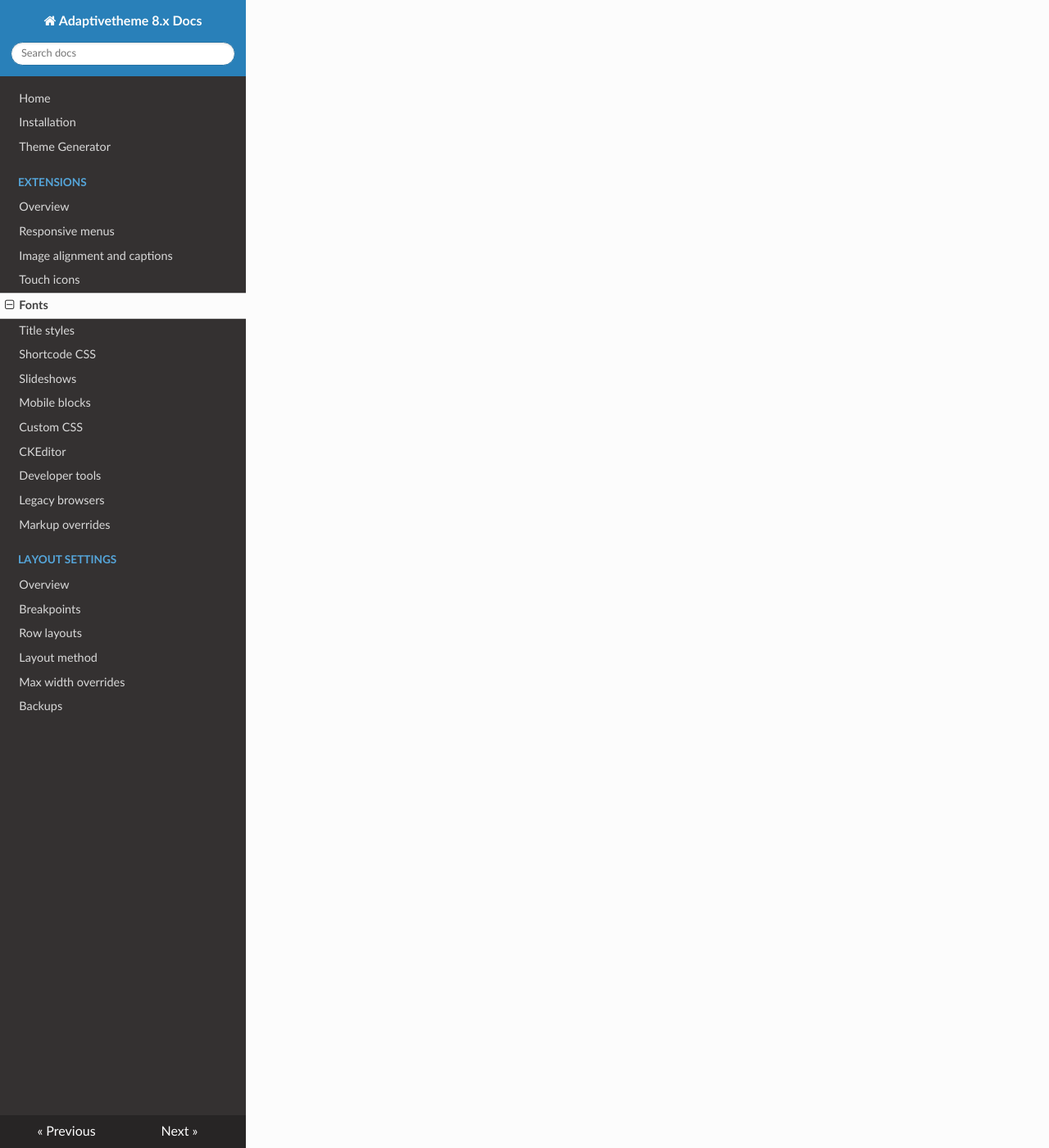
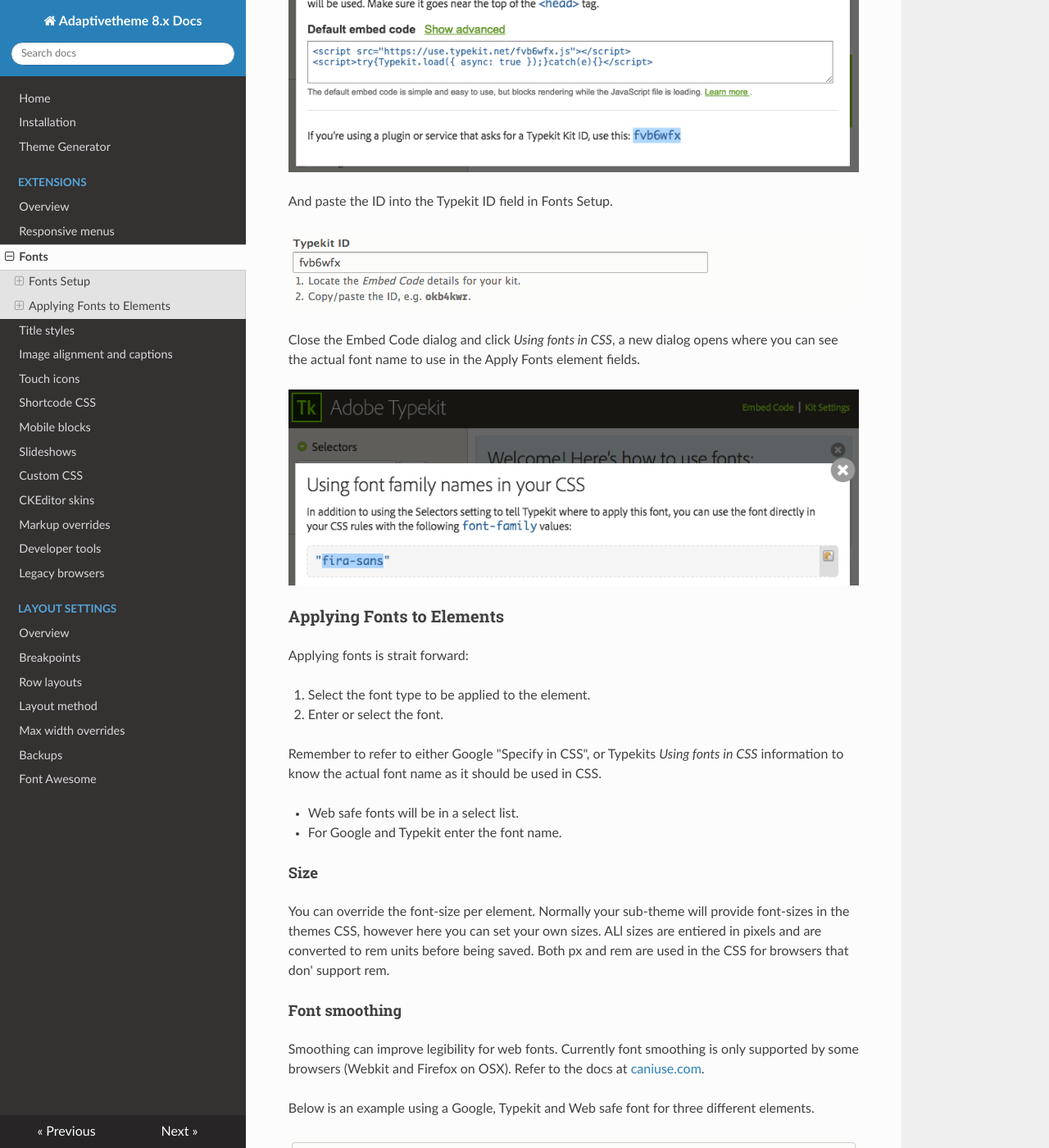
Before and after one commit to jmburnz/atdocs, an MkDocs documentation site: the page built from docs/ext/fonts.md, in a window 1280 px wide and 1400 px high, scrolled down 2617 px. Shown: the whole window at 82% size. Built offline with MkDocs 1.6.1, drawn with Linux system fonts in a browser that asks for light colours; nearby versions of some CDN libraries; old or Windows-style settings are respelled for this version of MkDocs; some of the changed text lies outside the part shown.

Commit message:
Updates for fonts and font-awesome docs

```diff
--- a/docs/ext/fonts.md
+++ b/docs/ext/fonts.md
@@ -1 +1,82 @@
-# Fonts
+## Fonts Overview
+
+The Fonts extension allows you to add new fonts to your site and apply them to elements.
+
+The process of setting up your fonts is two part:
+
+- Fonts setup: define the fonts you want to use in your site.
+- Applying fonts: apply defined fonts to site elements.
+
+### Fonts Setup
+
+Here you can define three types of fonts - websafe stacks, Google fonts and a Typekit library (ID).
+
+#### Web safe font stacks
+
+Define font stacks for commonly used fonts that are on most computers in use today. An excellent source of information on web safe fonts is available at [www.cssfontstack.com](http://www.cssfontstack.com)
+
+All sub-themes ship with default stacks. There is a variety of stack types - serif, san serfif, headline and monospace.
+
+Enter one font stack per line using standard CSS syntax: quote fonts name with spaces, separate font names with a comma, end the line with a semi-colon.
+
+![Websafe font stacks](img/Fonts-Setup-Websafe-Stacks.png)
+
+
+#### Google Fonts
+
+First visit [fonts.google.com](https://fonts.google.com). Here you select the fonts you want to use, then copy the URL from the link elements in the Standard method, e.g.:
+
+
+![Google fonts selection](img/Google-fonts-use.png)
+
+The link element is:
+
+`<link href="https://fonts.googleapis.com/css?family=Galada|Open+Sans" rel="stylesheet">`
+
+Copy the URL:
+
+`https://fonts.googleapis.com/css?family=Galada|Open+Sans`
+
+And paste it into the text field.
+
+
+![Google fonts](img/Fonts-Setup-Google-fonts.png)
+
+Take note of the "Specify in CSS" field - you will use the names as they are shown there when you need to apply the google font to elements in the Apply Fonts section.
+
+
+#### Typekit
+
+In the Typekit kit settings, open the Embed Code link, from there copy the Typekit Kit ID:
+
+![Typekit font id](img/Typekit-ID.png)
+
+And paste the ID into the Typekit ID field in Fonts Setup.
+
+![Typekit settings](img/Fonts-Setup-Typekit-fonts.png)
+
+Close the Embed Code dialog and click _Using fonts in CSS_, a new dialog opens where you can see the actual font name to use in the Apply Fonts element fields.
+
+![Typekit selectors for CSS](img/Typekit-use.png)
+
+### Applying Fonts to Elements
+
+Applying fonts is strait forward:
+
+1. Select the font type to be applied to the element.
+2. Enter or select the font.
+
+Remember to refer to either Google "Specify in CSS", or Typekits _Using fonts in CSS_ information to know the actual font name as it should be used in CSS.
+
+- Web safe fonts will be in a select list.
+- For Google and Typekit enter the font name.
+
+#### Size
+You can override the font-size per element. Normally your sub-theme will provide font-sizes in the themes CSS, however here you can set your own sizes. ALl sizes are entiered in pixels and are converted to rem units before being saved. Both px and rem are used in the CSS for browsers that don' support rem.
+
+#### Font smoothing
+Smoothing can improve legibility for web fonts. Currently font smoothing is only supported by some browsers (Webkit and Firefox on OSX). Refer to the docs at [caniuse.com](http://caniuse.com/#feat=font-smooth).
+
+Below is an example using a Google, Typekit and Web safe font for three different elements.
+
+![Applying fonts](img/Fonts-Extension-Apply.png)
--- a/mkdocs.yml
+++ b/mkdocs.yml
@@ -6,18 +6,18 @@
 - Extensions:
     - 'Overview': 'ext/overview.md'
     - 'Responsive menus': 'ext/responsive-menus.md'
+    - 'Fonts': 'ext/fonts.md'
+    - 'Title styles': 'ext/title-styles.md'
     - 'Image alignment and captions': 'ext/image-alignment-captions.md'
     - 'Touch icons': 'ext/touch-icons.md'
-    - 'Fonts': 'ext/fonts.md'
-    - 'Title styles': 'ext/title-styles.md'
     - 'Shortcode CSS': 'ext/shortcodes.md'
+    - 'Mobile blocks': 'ext/mobile-blocks.md'
     - 'Slideshows': 'ext/slideshows.md'
-    - 'Mobile blocks': 'ext/mobile-blocks.md'
     - 'Custom CSS': 'ext/custom-css.md'
-    - 'CKEditor': 'ext/ckeditor.md'
+    - 'CKEditor skins': 'ext/ckeditor.md'
+    - 'Markup overrides': 'ext/markup-overrides.md'
     - 'Developer tools': 'ext/devel-tools.md'
     - 'Legacy browsers': 'ext/legacy-browsers.md'
-    - 'Markup overrides': 'ext/markup-overrides.md'
 - Layout settings:
     - 'Overview': 'layout/overview.md'
     - 'Breakpoints': 'layout/breakpoints.md'
@@ -25,5 +25,6 @@
     - 'Layout method': 'layout/layout-method.md'
     - 'Max width overrides': 'layout/max-width.md'
     - 'Backups': 'layout/backups.md'
+- Font Awesome: 'font-awesome.md'
 theme: readthedocs
 docs_dir: docs
```
Also changed, not shown: docs/ext/responsive-menus.md (+6 -0 lines), docs/font-awesome.md (added, +185 -0 lines), docs/ext/img/Fonts-Apply.png (added), docs/ext/img/Fonts-Extension-Apply.png (added), docs/ext/img/Fonts-Setup-Google-fonts.png (added), docs/ext/img/Fonts-Setup-Typekit-fonts.png (added), docs/ext/img/Fonts-Setup-Websafe-Stacks.png (added), docs/ext/img/Fonts-Setup.png (added), docs/ext/img/Google-fonts-use.png (added), docs/ext/img/Resp-Menu-Ex-Selection.png (added), docs/ext/img/Responsive-Menu-Settings.png, docs/ext/img/Typekit-ID.png (added), docs/ext/img/Typekit-use.png (added), docs/img/AT-Theme-Generator-1.png, 2 other files.
